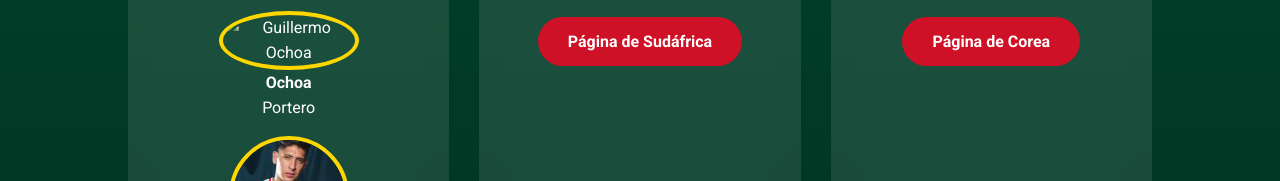
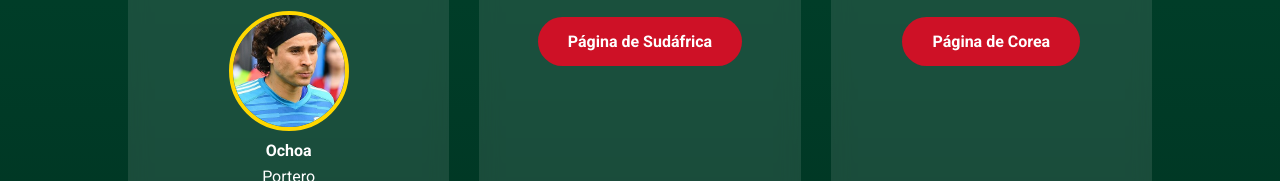
Before and after one commit to loyolarich605-tech/mundial-2026, a plain HTML site: page index.html in a window 1280 px wide. Shown: the part 1436-1617 px from the top of the page. Drawn offline with Linux system fonts and the light colour scheme.

Commit message:
Update index.html

```diff
--- a/index.html
+++ b/index.html
@@ -184,7 +184,7 @@
                     <div class="jugadores">
                         <div class="jugador">
                             <!-- Cambia esta imagen por la tuya -->
-                            <img src="Ochoa-jpg" alt="Guillermo Ochoa">
+                            <img src="Ochoa.jpg" alt="Guillermo Ochoa">
                             <p><strong>Ochoa</strong><br>Portero</p>
                         </div>
                         <div class="jugador">
```
